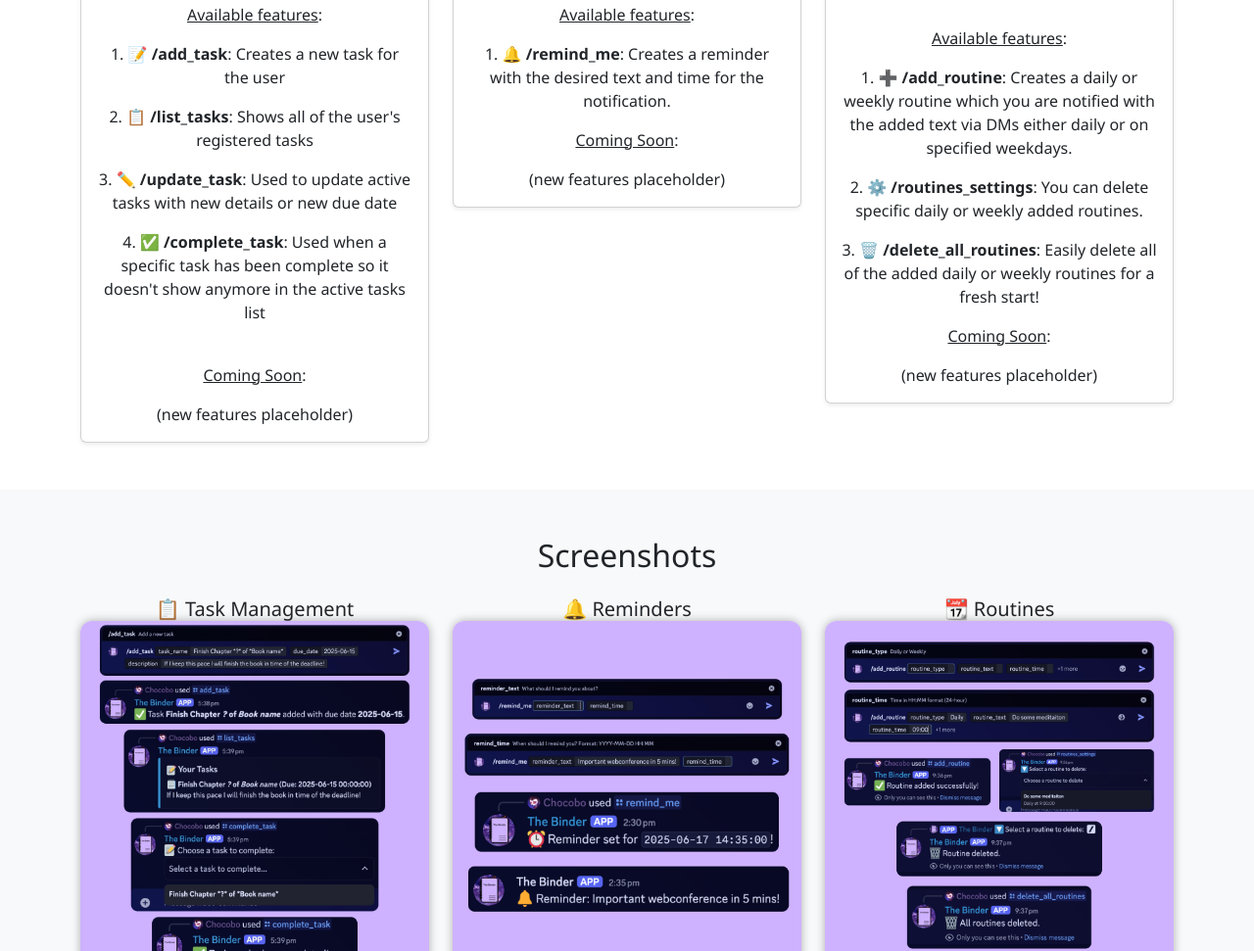
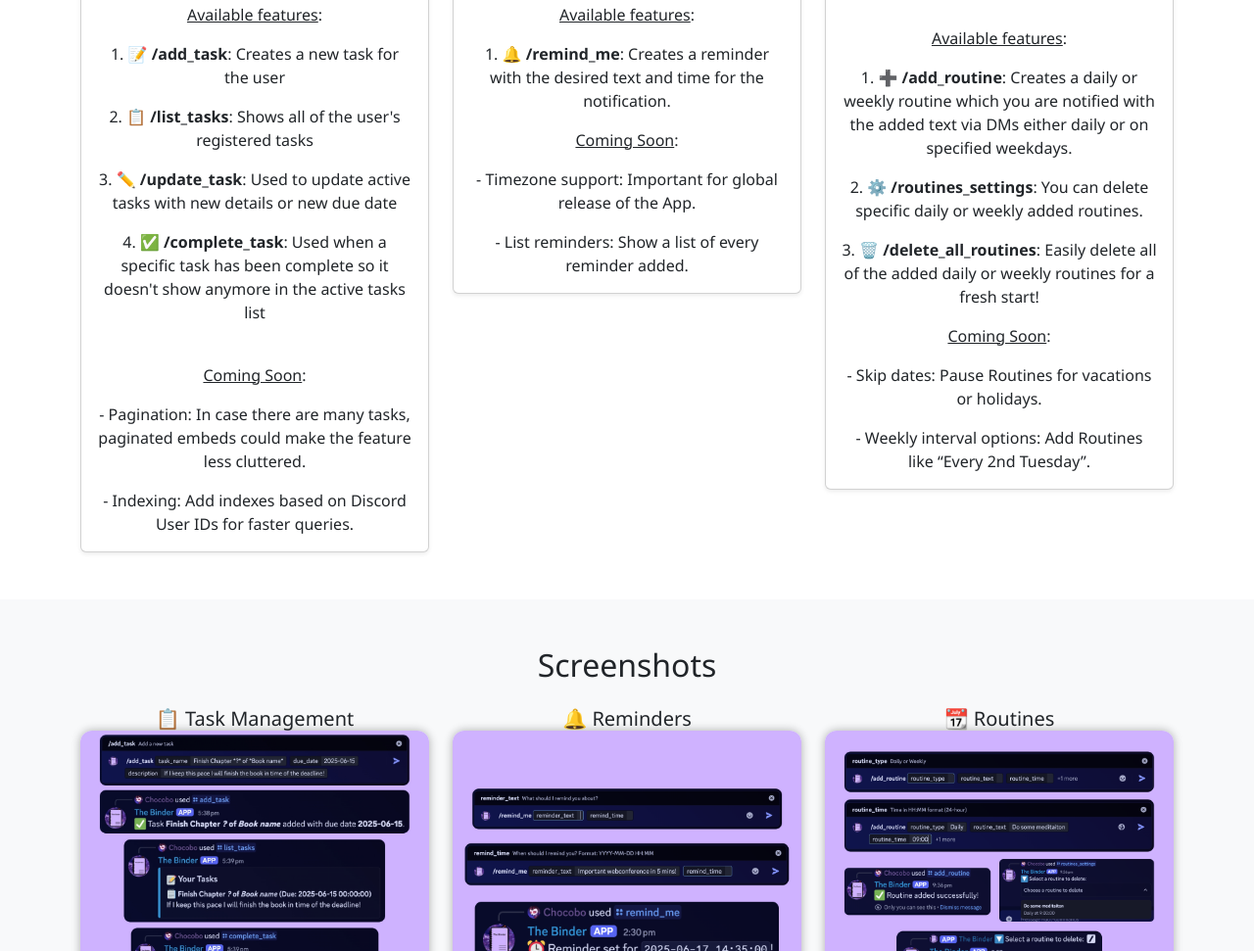
Before and after one commit to BlackChocobo16/thebinder-website, a plain HTML site: page index.html in a window 1280 px wide. Shown: the part 1037-2008 px from the top of the page at 98% size. Drawn offline with nearby package versions, Linux system fonts and the light colour scheme.

Commit message:
Updated coming soon features from index.html
Initial information is pretty much done, will add more in the future

```diff
--- a/index.html
+++ b/index.html
@@ -207,7 +207,8 @@
               <p class="card-text">4. ✅ <b>/complete_task</b>: Used when a specific task has been complete so it doesn't show anymore in the active tasks list</p>
               <br>
               <p class="card-text"><u>Coming Soon</u>:</p>
-              <p class="card-text">(new features placeholder)</p>
+              <p class="card-text">- Pagination: In case there are many tasks, paginated embeds could make the feature less cluttered.</p>
+              <p class="card-text">- Indexing: Add indexes based on Discord User IDs for faster queries.</p>
             </div>
           </div>
         </div>
@@ -220,7 +221,8 @@
               <p class="card-text"><u>Available features</u>:</p>
               <p class="card-text">1. 🔔 <b>/remind_me</b>: Creates a reminder with the desired text and time for the notification.</p>
               <p class="card-text"><u>Coming Soon</u>:</p>
-              <p class="card-text">(new features placeholder)</p>
+              <p class="card-text">- Timezone support: Important for global release of the App.</p>
+              <p class="card-text">- List reminders: Show a list of every reminder added.</p>
             </div>
           </div>
         </div>
@@ -235,7 +237,8 @@
               <p class="card-text">2. ⚙️ <b>/routines_settings</b>: You can delete specific daily or weekly added routines.</p>
               <p class="card-text">3. 🗑️ <b>/delete_all_routines</b>: Easily delete all of the added daily or weekly routines for a fresh start!</p>
               <p class="card-text"><u>Coming Soon</u>:</p>
-              <p class="card-text">(new features placeholder)</p>
+              <p class="card-text">- Skip dates: Pause Routines for vacations or holidays.</p>
+              <p class="card-text">- Weekly interval options: Add Routines like “Every 2nd Tuesday”.</p>
             </div>
           </div>
         </div>
```
